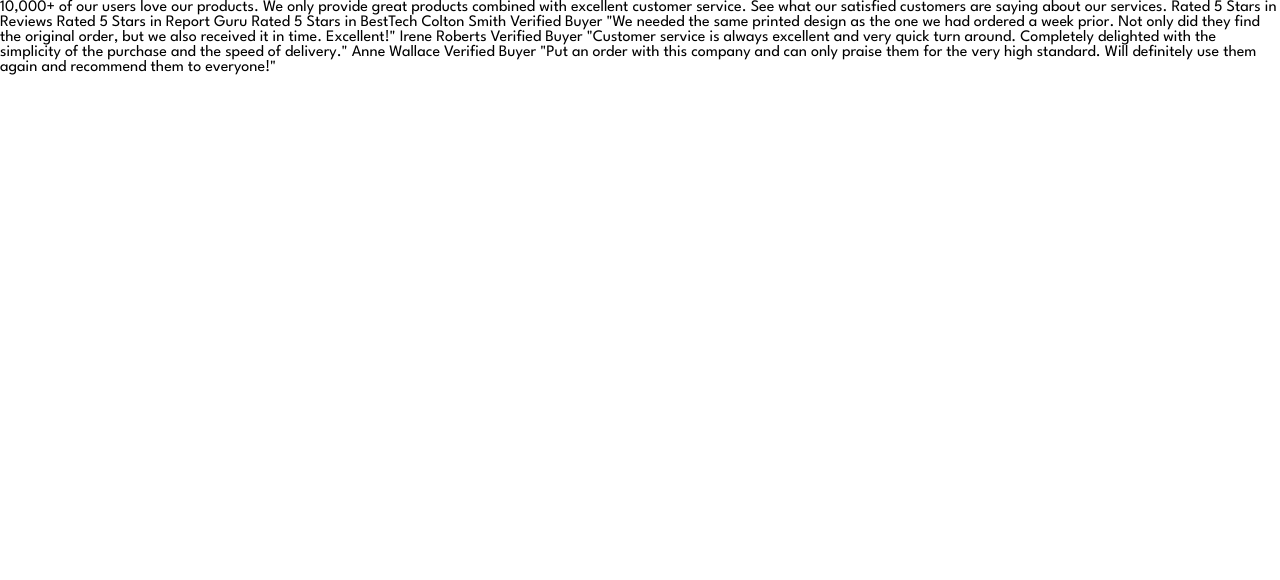
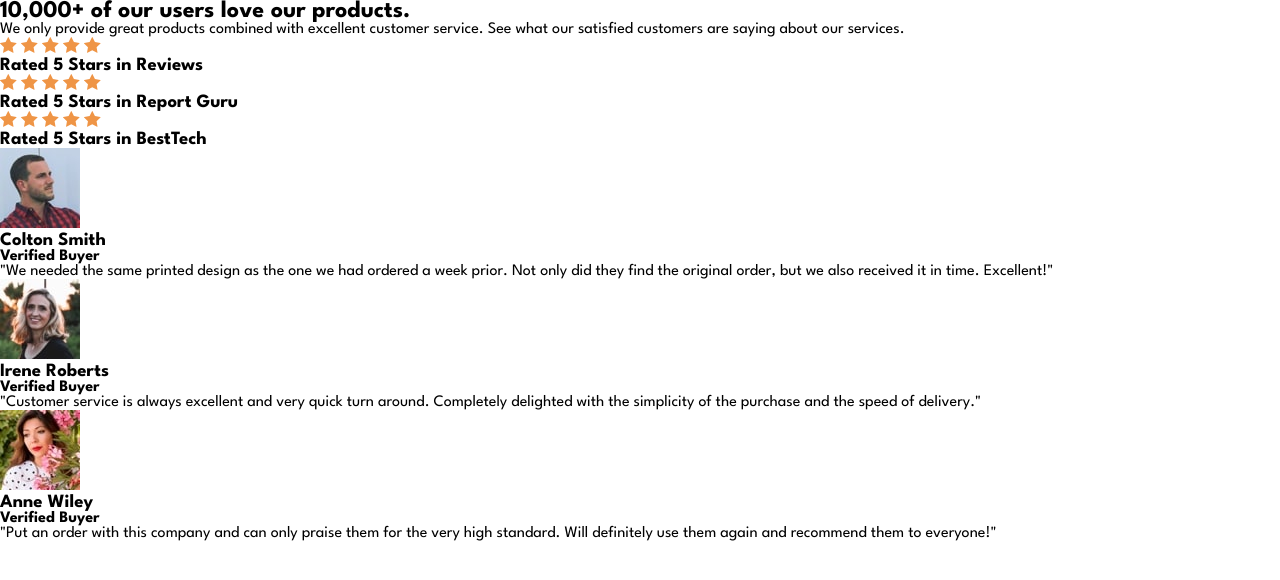
Before and after one commit to federicolescano729/clase-8-, a plain HTML site: page index.html in a window 1280 px wide. Drawn offline with Linux system fonts and the light colour scheme.

Commit message:
agregar: maquetacion finalizada

```diff
--- a/index.html
+++ b/index.html
@@ -24,30 +24,83 @@
 
   </head>
   <body>
-    10,000+ of our users love our products.
+    <section id="reviews-home">
+      <div class="reviews-text">
+          <header>
+            <h2>10,000+ of our users love our products.</h2>
+            <p>
+            We only provide great products combined with excellent customer service.
+            See what our satisfied customers are saying about our services.</p>
+          </header>
+          <div class="reviews-valorations">
+            <div class="stars">
+              <img src="./images/icon-star.svg" alt="icono de estrella">
+              <img src="./images/icon-star.svg" alt="icono de estrella">
+              <img src="./images/icon-star.svg" alt="icono de estrella">
+              <img src="./images/icon-star.svg" alt="icono de estrella">
+              <img src="./images/icon-star.svg" alt="icono de estrella">
+            </div>
+            <h3>Rated 5 Stars in Reviews</h3>
+          </div>
 
-    We only provide great products combined with excellent customer service.
-    See what our satisfied customers are saying about our services.
+          <div class="reviews-valorations">
+            <div class="stars">
+              <img src="./images/icon-star.svg" alt="icono de estrella">
+              <img src="./images/icon-star.svg" alt="icono de estrella">
+              <img src="./images/icon-star.svg" alt="icono de estrella">
+              <img src="./images/icon-star.svg" alt="icono de estrella">
+              <img src="./images/icon-star.svg" alt="icono de estrella">
+            </div>
+            <h3>Rated 5 Stars in Report Guru</h3>
+          </div>
 
-    Rated 5 Stars in Reviews
-    Rated 5 Stars in Report Guru
-    Rated 5 Stars in BestTech
+          <div class="reviews-valorations">
+            <div class="stars">
+              <img src="./images/icon-star.svg" alt="icono de estrella">
+              <img src="./images/icon-star.svg" alt="icono de estrella">
+              <img src="./images/icon-star.svg" alt="icono de estrella">
+              <img src="./images/icon-star.svg" alt="icono de estrella">
+              <img src="./images/icon-star.svg" alt="icono de estrella">
+            </div>
+            <h3>Rated 5 Stars in BestTech</h3>
+          </div>
 
-    Colton Smith
-    Verified Buyer
-    "We needed the same printed design as the one we had ordered a week prior.
-    Not only did they find the original order, but we also received it in time.
-    Excellent!"
+          <div class="reviews-cards">
+            <article>
+              <div>
+                <img src="./images/image-colton.jpg" alt="Imagen de perfil de Colton Smith">
+                <div>
+                  <h3>Colton Smith</h3>
+                  <strong>Verified Buyer</strong>
+                </div>
+              </div>
+              <blockquote>"We needed the same printed design as the one we had ordered a week prior. Not only did they find the original order, but we also received it in time. Excellent!"</blockquote>
+            </article>
+            <article>
+              <div>
+                <img src="./images/image-irene.jpg" alt="Imagen de perfil de Irene Roberts">
+                <div>
+                  <h3>Irene Roberts</h3>
+                  <strong>Verified Buyer</strong>
+                </div>
+              </div>
+              <blockquote>"Customer service is always excellent and very quick turn around. Completely
+              delighted with the simplicity of the purchase and the speed of delivery."
+            </blockquote>
+            </article>
+            <article>
+              <div>
+                <img src="./images/image-anne.jpg" alt="Imagen de perfil de Anne Wiley">
+                <div>
+                  <h3>Anne Wiley</h3>
+                  <strong>Verified Buyer</strong>
+                </div>
+              </div>
+              <blockquote>"Put an order with this company and can only praise them for the very high
+              standard. Will definitely use them again and recommend them to everyone!"</blockquote>
+            </article>
+          </div>
+    </section>
+  </body>
 
-    Irene Roberts
-    Verified Buyer
-    "Customer service is always excellent and very quick turn around. Completely
-    delighted with the simplicity of the purchase and the speed of delivery."
-
-    Anne Wallace
-    Verified Buyer
-    "Put an order with this company and can only praise them for the very high
-    standard. Will definitely use them again and recommend them to everyone!"
-
-  </body>
 </html>
```
Also changed, not shown: 1 other file.
